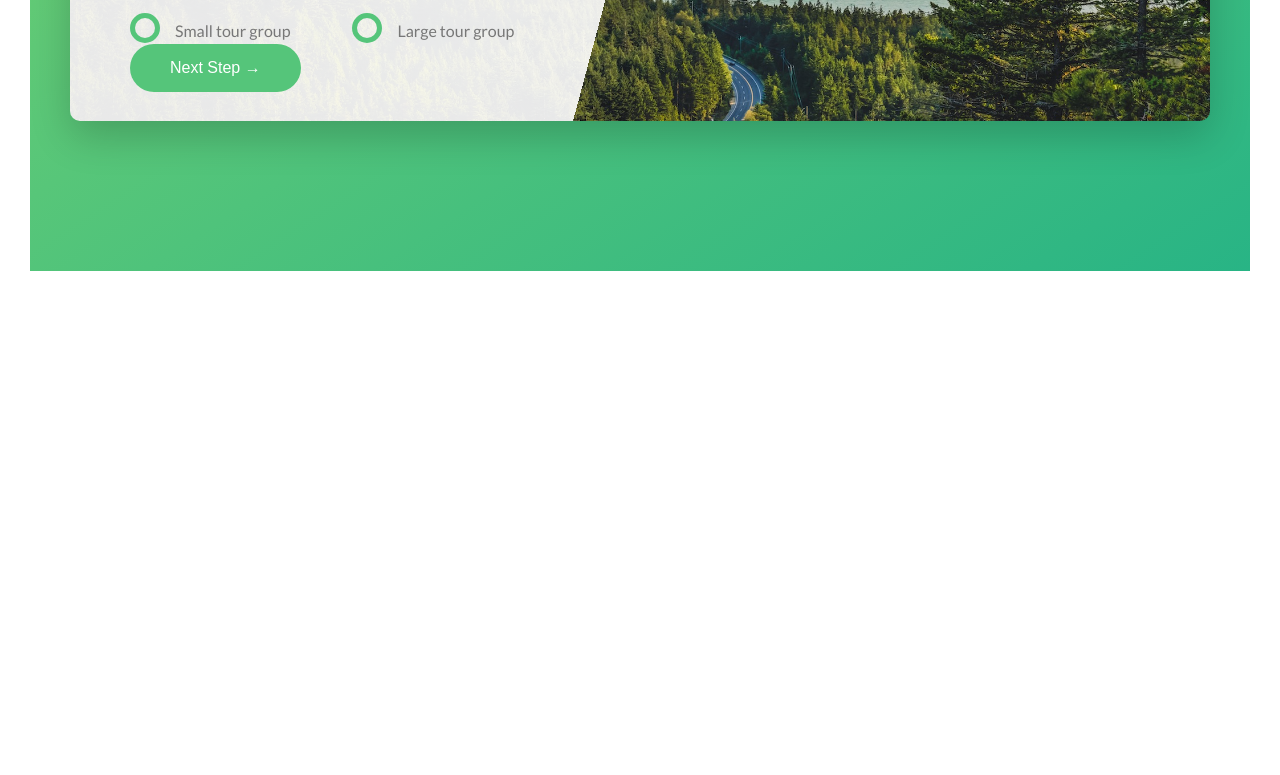
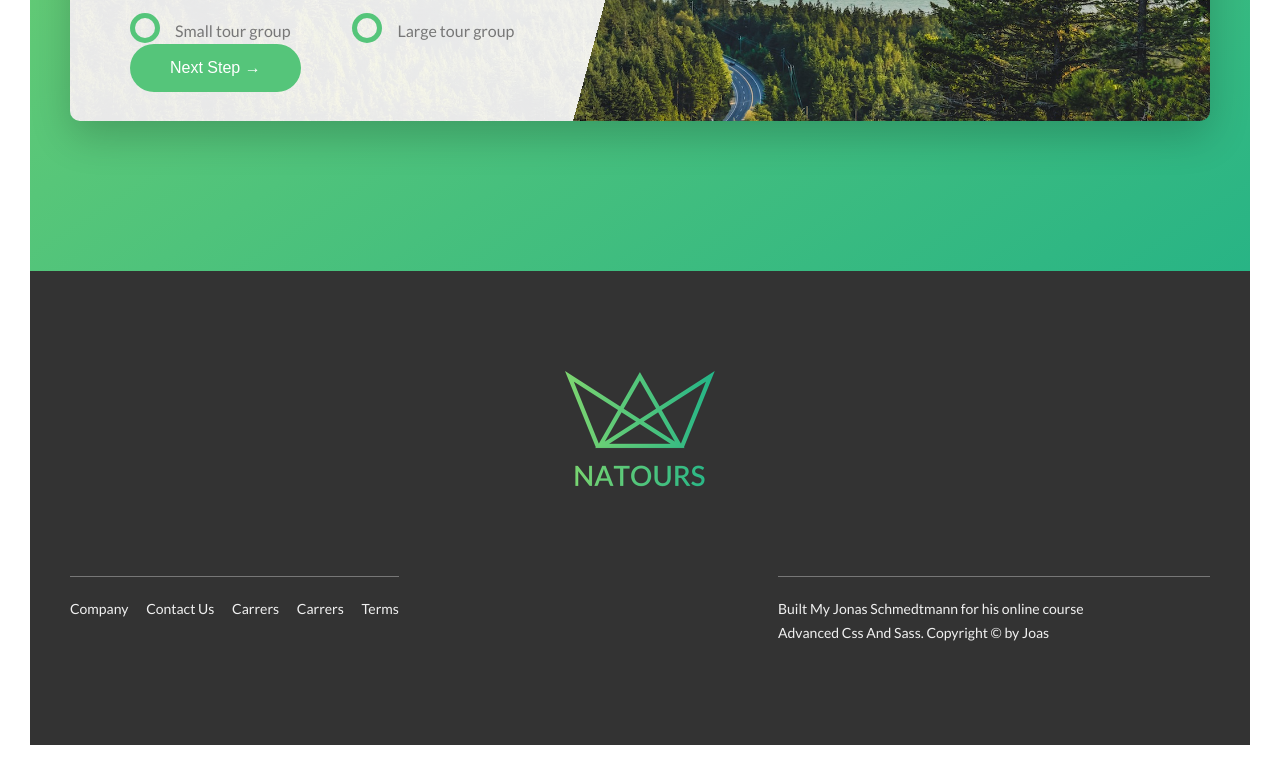
Before and after one commit to HyecheonLee/natours, a website: page index.html in a window 1280 px wide. Shown: the part 4862-5637 px from the top of the page. Before the commit the page ends 5163 px from the top, so only its background shows below. Drawn offline with nearby package versions, Linux system fonts and the light colour scheme.

Commit message:
Building the Footer

```diff
--- a/index.html
+++ b/index.html
@@ -299,6 +299,30 @@
 
     </section>
 </main>
+<footer class="footer">
+    <div class="footer__logo-box">
+        <img src="img/logo-green-2x.png" alt="Full logo" class="footer__logo">
+    </div>
+    <div class="row">
+        <div class="col-1-of-2">
+            <div class="footer__navigation">
+                <ul class="footer__list">
+                    <li class="footer__item"><a href="#" class="footer__link">Company</a></li>
+                    <li class="footer__item"><a href="#" class="footer__link">Contact us</a></li>
+                    <li class="footer__item"><a href="#" class="footer__link">Carrers</a></li>
+                    <li class="footer__item"><a href="#" class="footer__link">Carrers</a></li>
+                    <li class="footer__item"><a href="#" class="footer__link">Terms</a></li>
+                </ul>
+            </div>
+        </div>
+        <div class="col-1-of-2">
+            <p class="footer__copyright">
+                Built My <a href="#" class="footer__link">Jonas Schmedtmann</a> for his online course
+                <a href="#" class="footer__link">Advanced Css and Sass</a>. Copyright &copy; by Joas
+            </p>
+        </div>
+    </div>
+</footer>
 <!--<section class="grid-test">
     <div class="row">
         <div class="col-1-of-2">
--- a/sass/abstracts/_variables.scss
+++ b/sass/abstracts/_variables.scss
@@ -14,6 +14,7 @@
 
 $color-grey-dark: #777;
 $color-grey-dark-2: #999;
+$color-grey-dark-3: #333;
 
 $color-white: #fff;
 $color-black: #000;
--- /dev/null
+++ b/sass/layout/_footer.scss
@@ -0,0 +1,61 @@
+.footer {
+  background-color: $color-grey-dark-3;
+  padding: 10rem 0;
+  font-size: 1.4rem;
+  color: $color-grey-light-1;
+
+  &__logo-box {
+    text-align: center;
+    margin-bottom: 8rem;
+  }
+
+  &__logo {
+    width: 15rem;
+    height: auto;
+  }
+
+  &__navigation {
+    border-top: 1px solid $color-grey-dark;
+    padding-top: 2rem;
+    display: inline-block;
+  }
+
+
+  &__list {
+    list-style: none;
+  }
+
+  &__item {
+    display: inline-block;
+
+    &:not(:last-child) {
+      margin-right: 1.5rem;
+    }
+  }
+
+  &__link {
+    &:link,
+    &:visited {
+      color: $color-grey-light-1;
+      background-color: $color-grey-dark-3;
+      text-decoration: none;
+      text-transform: capitalize;
+      display: inline-block;
+      transition: all .2s;
+    }
+
+    &:hover,
+    &:active {
+      color: $color-primary;
+      box-shadow: 0 1rem 2rem rgba($color-black, .4);
+      transform: rotate(5deg) scale(1.3);
+    }
+  }
+
+  &__copyright {
+    border-top: 1px solid $color-grey-dark;
+    padding-top: 2rem;
+    width: 80%;
+    float: right;
+  }
+}
--- a/sass/main.scss
+++ b/sass/main.scss
@@ -17,6 +17,7 @@
 @import "components/stroy";
 //
 @import "layout/grid";
+@import "layout/footer";
 @import "layout/header";
 //
 @import "pages/home";
```
Also changed, not shown: css/style.css.
